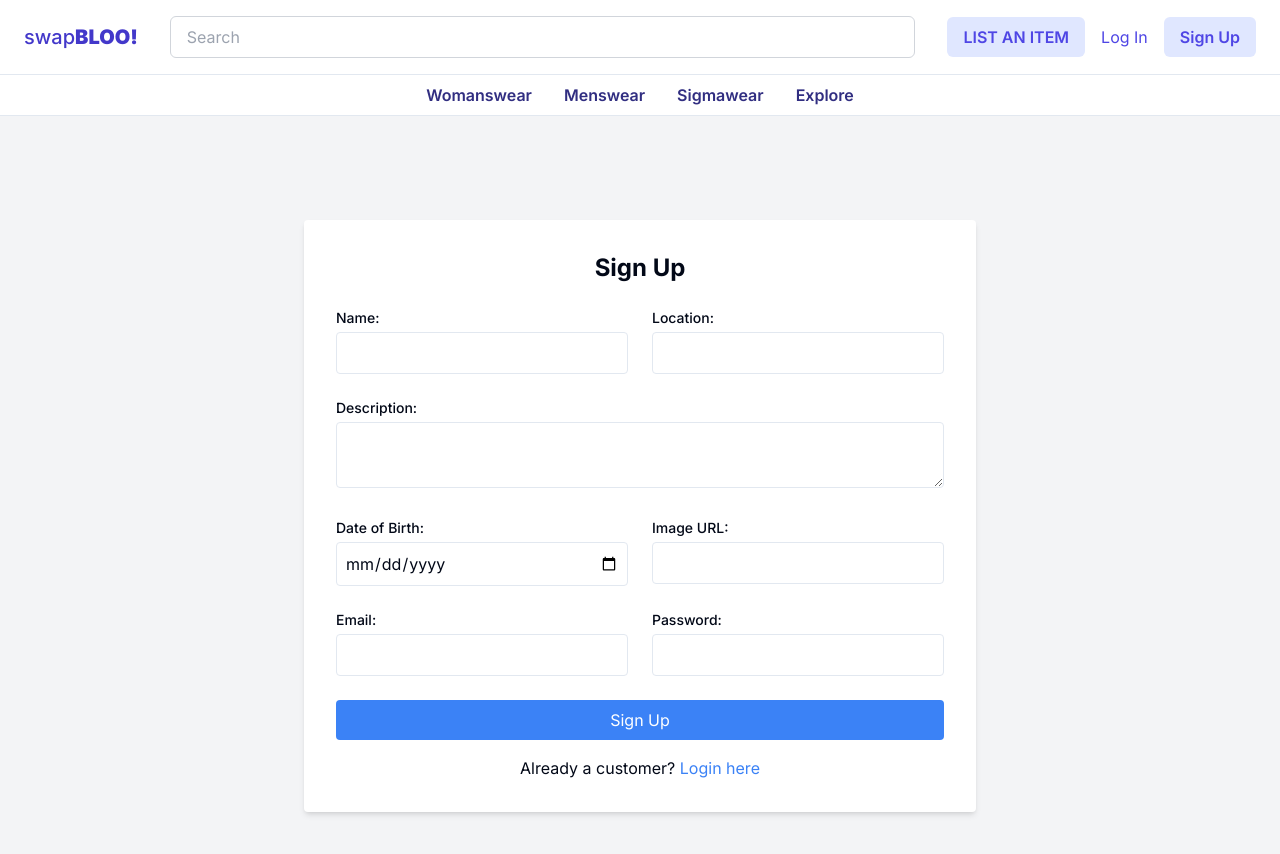
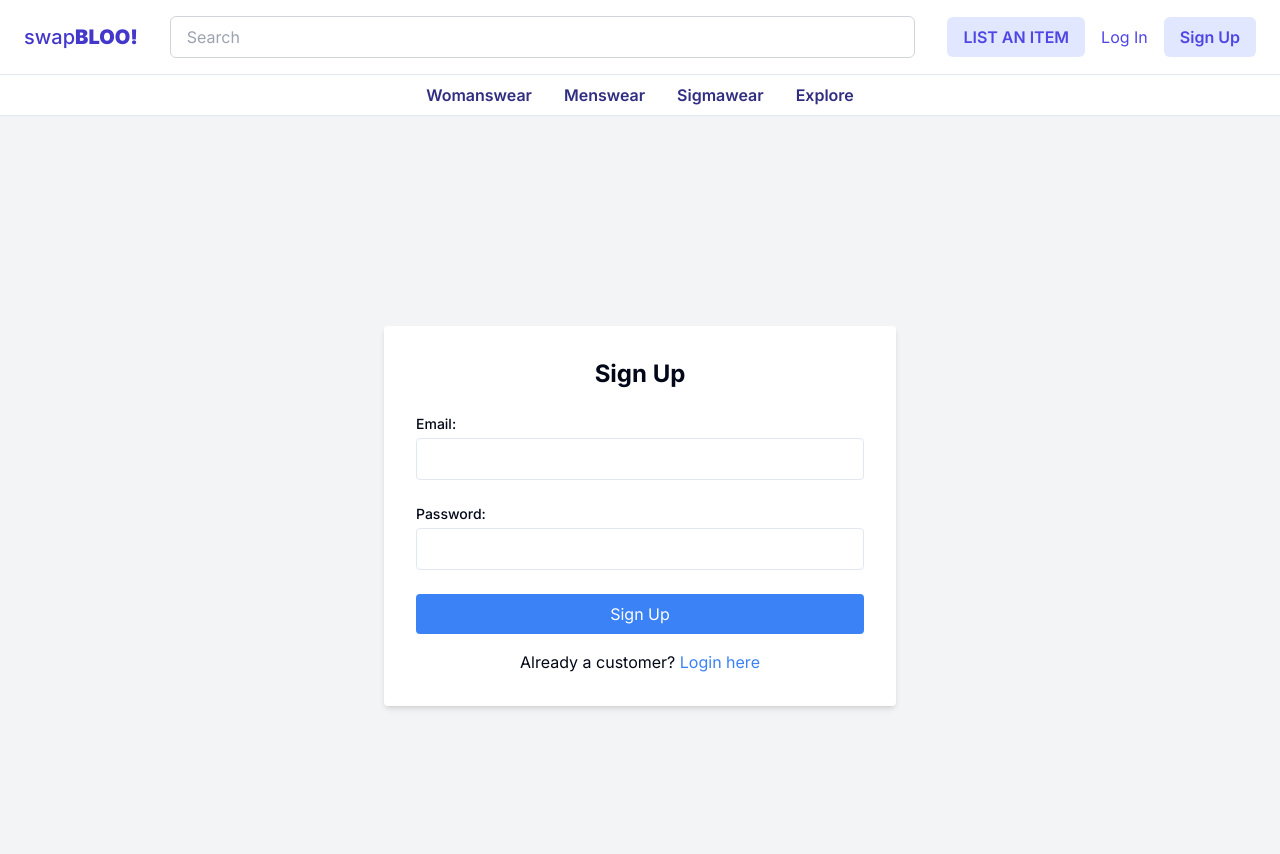
Before and after one commit to luowarren/Swapbloo-App, a Next.js app in the folder frontend/: page /signup in a window 1280 px wide. Shown: the top 854 px of the page. Built offline with nearby package versions, Linux system fonts and the light colour scheme; no server answers.

Commit message:
removes sign up page complexity

```diff
--- a/frontend/app/signup/page.tsx
+++ b/frontend/app/signup/page.tsx
@@ -7,11 +7,6 @@ const SignUp: React.FC = () => {
     const router = useRouter();
     const [email, setEmail] = useState<string>('');
     const [password, setPassword] = useState<string>('');
-    const [name, setName] = useState<string>('');
-    const [location, setLocation] = useState<string>('');
-    const [description, setDescription] = useState<string>('');
-    const [dob, setDob] = useState<string>('');
-    const [image, setImage] = useState<string>(''); // Assume image URL or base64 string
     const [error, setError] = useState<string>('');
     const [loading, setLoading] = useState<boolean>(false);
 
@@ -26,89 +21,24 @@ const SignUp: React.FC = () => {
         });
 
         if (signUpError) {
-            console.log(signUpError)
             setError(signUpError.message);
             setLoading(false);
             return;
         }
 
-        const user = data.user;
-
-        // Insert user data into the users table
-        const { error: insertError } = await supabase
-            .from('public.users')
-            .insert([{
-                id: user?.id, // Assuming user ID is the same as the supabase user ID
-                name,
-                location,
-                description,
-                dob,
-                image,
-                created_at: new Date().toISOString(), // Auto-generated timestamp
-            }]);
-
-        if (insertError) {
-            console.log("insert error",insertError)
-            setError(insertError.message);
-        } else {
-            router.push('/marketplace');
-        }
+        // Redirect to the marketplace or login after successful signup
+        router.push('/marketplace');
 
         setLoading(false);
     };
 
     return (
         <div className="flex items-center justify-center min-h-screen bg-gray-100">
-            <div className="bg-white p-8 rounded shadow-md w-full max-w-2xl">
+            <div className="bg-white p-8 rounded shadow-md w-full max-w-lg">
                 <h1 className="text-2xl font-bold mb-6 text-center">Sign Up</h1>
                 {error && <p className="text-red-500">{error}</p>}
                 {loading && <p className="text-blue-500">Loading...</p>}
-                <form onSubmit={handleSignUp} className="grid grid-cols-1 sm:grid-cols-2 gap-6">
-                    <div>
-                        <label className="block text-sm font-medium">Name:</label>
-                        <input
-                            type="text"
-                            value={name}
-                            onChange={(e) => setName(e.target.value)}
-                            required
-                            className="mt-1 p-2 border rounded w-full"
-                        />
-                    </div>
-                    <div>
-                        <label className="block text-sm font-medium">Location:</label>
-                        <input
-                            type="text"
-                            value={location}
-                            onChange={(e) => setLocation(e.target.value)}
-                            className="mt-1 p-2 border rounded w-full"
-                        />
-                    </div>
-                    <div className="sm:col-span-2">
-                        <label className="block text-sm font-medium">Description:</label>
-                        <textarea
-                            value={description}
-                            onChange={(e) => setDescription(e.target.value)}
-                            className="mt-1 p-2 border rounded w-full"
-                        />
-                    </div>
-                    <div>
-                        <label className="block text-sm font-medium">Date of Birth:</label>
-                        <input
-                            type="date"
-                            value={dob}
-                            onChange={(e) => setDob(e.target.value)}
-                            className="mt-1 p-2 border rounded w-full"
-                        />
-                    </div>
-                    <div>
-                        <label className="block text-sm font-medium">Image URL:</label>
-                        <input
-                            type="text"
-                            value={image}
-                            onChange={(e) => setImage(e.target.value)}
-                            className="mt-1 p-2 border rounded w-full"
-                        />
-                    </div>
+                <form onSubmit={handleSignUp} className="space-y-6">
                     <div>
                         <label className="block text-sm font-medium">Email:</label>
                         <input
@@ -129,7 +59,7 @@ const SignUp: React.FC = () => {
                             className="mt-1 p-2 border rounded w-full"
                         />
                     </div>
-                    <div className="sm:col-span-2">
+                    <div>
                         <button
                             type="submit"
                             className="w-full bg-blue-500 text-white p-2 rounded hover:bg-blue-600"
```
